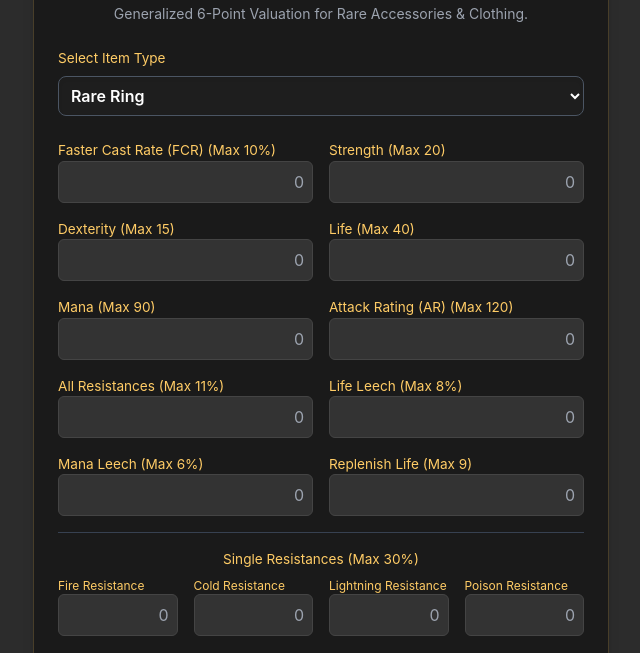
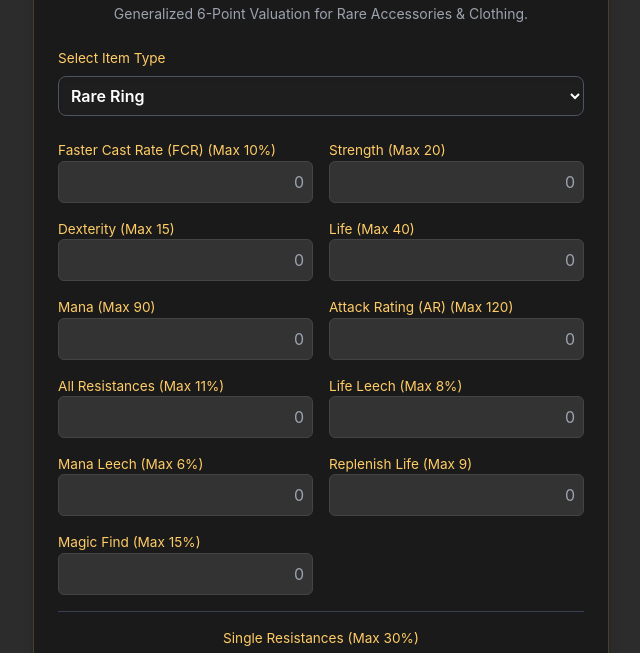
Before and after one commit to grandpayri/d2-item-scorer, a plain HTML site: page index.html in a window 1280 px wide. Shown: the part 97-750 px from the top of the page, without its empty margins (319-959 px from the left). Drawn offline with nearby package versions, Linux system fonts and the light colour scheme.

Commit message:
Update index.html
Added MF as a valuable affix

```diff
--- a/index.html
+++ b/index.html
@@ -106,20 +106,25 @@
             life_belt_circlet: 60, // Max life on belts and circlets
             str_belt: 30, // Max strength on belts
             fhr_belt: 24, // Max FHR on belts
+
+            // Magic Find Affixes (NEW)
+            mf_ring: 15, // Max MF on Rare Rings
+            mf_amulet_circlet: 35, // Max MF on Rare Amulets/Circlets
+            mf_other: 25, // Max MF on Rare Gloves/Boots/Belts
         };
 
         // Define which affixes are possible and valuable for each item type
         const ITEM_AFFIXES = {
-            Ring: ['fcr_ring', 'str', 'dex', 'life', 'mana', 'ar', 'all_res', 'life_leech', 'mana_leech', 'replenish_life', 'fire_res', 'cold_res', 'light_res', 'poison_res'],
-            Amulet: ['fcr_amulet', 'plus_skills_amulet', 'str', 'dex', 'life', 'mana', 'all_res', 'life_leech', 'mana_leech', 'fire_res', 'cold_res', 'light_res', 'poison_res'],
-            Gloves: ['ias_gloves', 'str', 'dex', 'life', 'mana', 'life_leech', 'mana_leech', 'fire_res', 'cold_res', 'light_res', 'poison_res', 'max_damage_gloves', 'crushing_blow_gloves', 'plus_skills_gloves'],
-            Boots: ['frw', 'fhr', 'life', 'mana', 'fire_res', 'cold_res', 'light_res', 'poison_res'],
+            Ring: ['fcr_ring', 'str', 'dex', 'life', 'mana', 'ar', 'all_res', 'life_leech', 'mana_leech', 'replenish_life', 'fire_res', 'cold_res', 'light_res', 'poison_res', 'mf_ring'],
+            Amulet: ['fcr_amulet', 'plus_skills_amulet', 'str', 'dex', 'life', 'mana', 'all_res', 'life_leech', 'mana_leech', 'fire_res', 'cold_res', 'light_res', 'poison_res', 'mf_amulet_circlet'],
+            Gloves: ['ias_gloves', 'str', 'dex', 'life', 'mana', 'life_leech', 'mana_leech', 'fire_res', 'cold_res', 'light_res', 'poison_res', 'max_damage_gloves', 'crushing_blow_gloves', 'plus_skills_gloves', 'mf_other'],
+            Boots: ['frw', 'fhr', 'life', 'mana', 'fire_res', 'cold_res', 'light_res', 'poison_res', 'mf_other'],
 
-            // Circlet: Now includes FRW, Life Leech, and Mana Leech
-            Circlet: ['fcr_amulet', 'plus_skills_amulet', 'str', 'dex', 'life_belt_circlet', 'mana', 'all_res', 'frw', 'life_leech', 'mana_leech', 'fire_res', 'cold_res', 'light_res', 'poison_res'],
+            // Circlet: Now includes FRW, Life Leech, Mana Leech, and MF
+            Circlet: ['fcr_amulet', 'plus_skills_amulet', 'str', 'dex', 'life_belt_circlet', 'mana', 'all_res', 'frw', 'life_leech', 'mana_leech', 'fire_res', 'cold_res', 'light_res', 'poison_res', 'mf_amulet_circlet'],
 
-            // Belt (Higher Life/Str/FHR rolls)
-            Belt: ['fhr_belt', 'str_belt', 'dex', 'life_belt_circlet', 'mana', 'all_res', 'fire_res', 'cold_res', 'light_res', 'poison_res'],
+            // Belt (Higher Life/Str/FHR rolls) and MF
+            Belt: ['fhr_belt', 'str_belt', 'dex', 'life_belt_circlet', 'mana', 'all_res', 'fire_res', 'cold_res', 'light_res', 'poison_res', 'mf_other'],
         };
 
         const INPUT_FIELDS = {
@@ -163,6 +168,11 @@
             'cold_res': { label: 'Cold Resistance', max: MAX_ROLLS.single_res, unit: '%', type: 'number', isSingleRes: true },
             'light_res': { label: 'Lightning Resistance', max: MAX_ROLLS.single_res, unit: '%', type: 'number', isSingleRes: true },
             'poison_res': { label: 'Poison Resistance', max: MAX_ROLLS.single_res, unit: '%', type: 'number', isSingleRes: true },
+
+            // Magic Find Inputs (NEW)
+            'mf_ring': { label: 'Magic Find', max: MAX_ROLLS.mf_ring, unit: '%', type: 'number' },
+            'mf_amulet_circlet': { label: 'Magic Find', max: MAX_ROLLS.mf_amulet_circlet, unit: '%', type: 'number' },
+            'mf_other': { label: 'Magic Find', max: MAX_ROLLS.mf_other, unit: '%', type: 'number' },
         };
 
         // --- UTILITY FUNCTIONS ---
@@ -204,16 +214,6 @@
             let generalHtml = '<div class="grid grid-cols-2 gap-4">';
             generalMods.forEach(id => {
                 const config = INPUT_FIELDS[id];
-                // Determine the correct max roll property name based on item type for dynamic display
-                let maxRollKey = id;
-                if (id === 'life_belt_circlet' || id === 'str_belt' || id === 'fhr_belt') {
-                    // Use the dedicated max roll keys
-                } else if (id === 'plus_skills_amulet' || id === 'fcr_amulet') {
-                    // Use the existing amulet/head keys
-                } else if (itemType === 'Circlet' || itemType === 'Belt') {
-                    // If it's a universal stat like 'dex' or 'mana', use its universal max roll
-                    maxRollKey = id;
-                }
 
                 generalHtml += `
                     <div class="col-span-2 sm:col-span-1" data-affix-id="${id}">
@@ -426,7 +426,7 @@
 
     </div>
 
-    <!-- Kaspa Links -->
+	<!-- Kaspa Links -->
     <div class="mt-8 text-center w-full max-w-xl">
 	 <a href="https://explorer.kaspa.org/addresses/kaspa:qprxkkvetjgxpsz4c7st887j3tdcq2yexhtlh2myutu9t9f76d70ws5sgq82l?page=1" target="_blank" class="kaspa-link underline block">Please consider a donation!</a></p>
 
```
